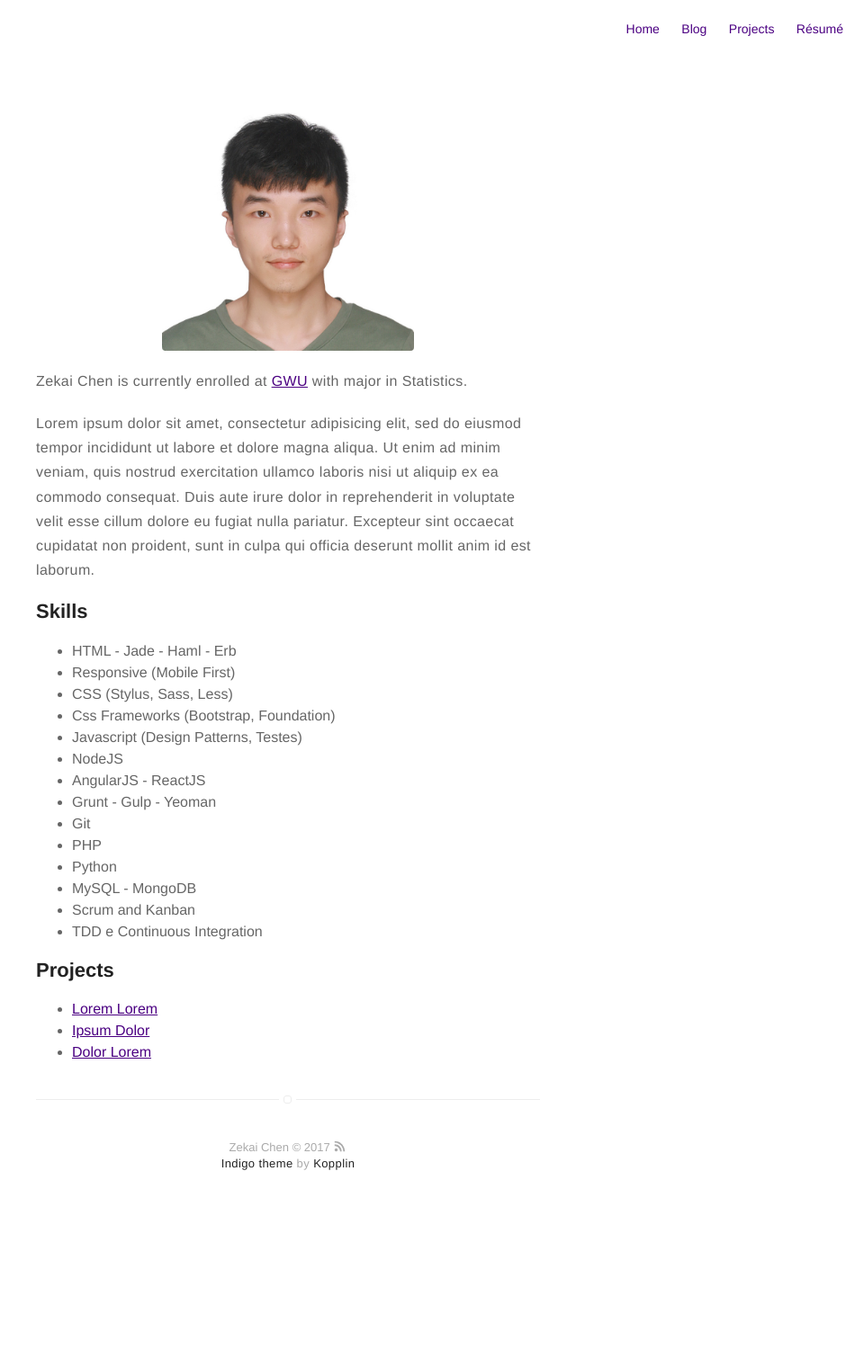
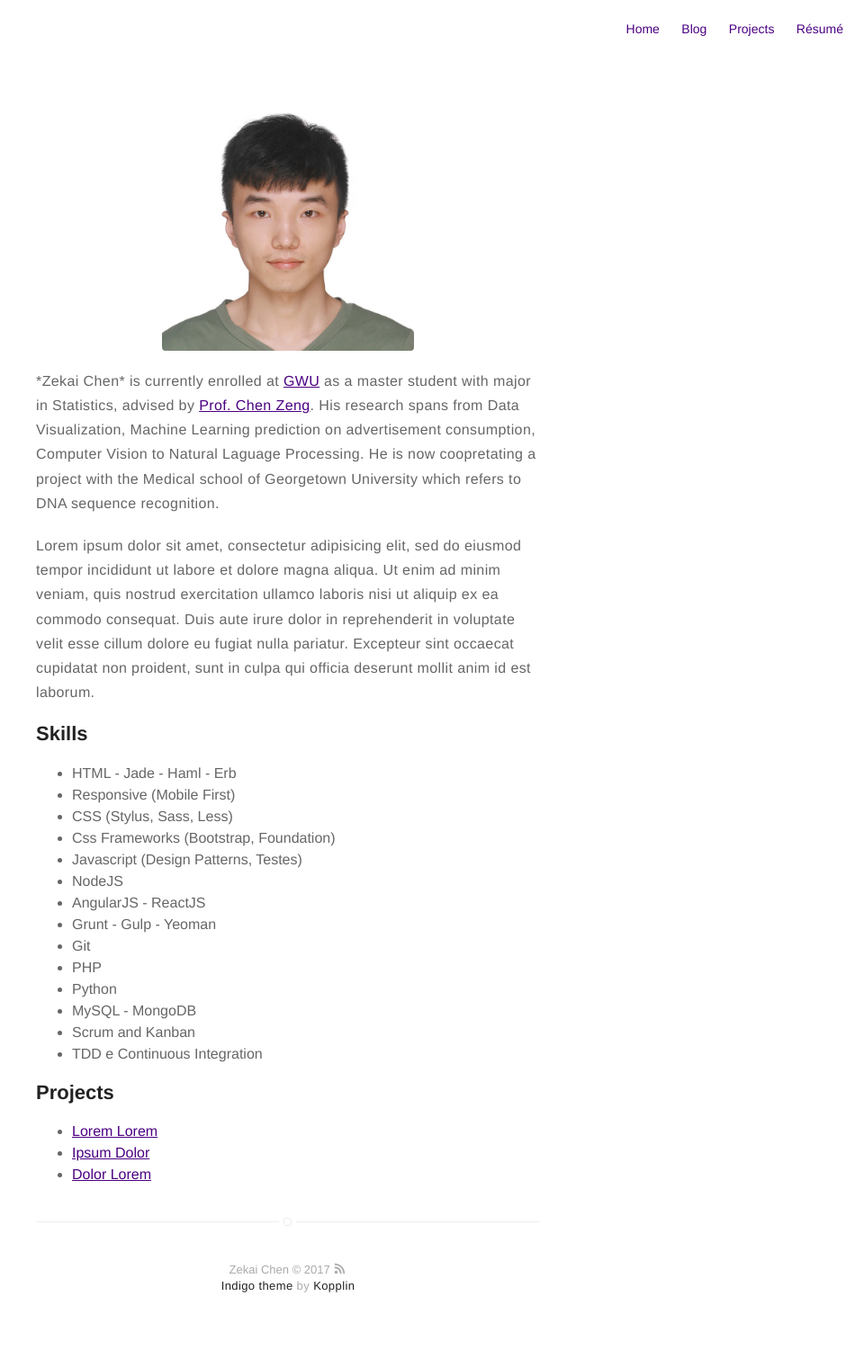
Before and after one commit to shuqizhuzhu/shuqizhuzhu.github.io, a Jekyll site: the page built from about.md, in a window 1280 px wide. Shown: the whole page at 90% size, without its empty margins (320-1280 px from the left). Built offline with Jekyll 4.4.1, drawn with Linux system fonts in a browser that asks for light colours; before the commit the page ends 1365 px from its top, so only the background shows below that.

Commit message:
Update about.md

```diff
--- a/about.md
+++ b/about.md
@@ -4,7 +4,7 @@ layout: page
 ---
 ![Profile Image]({{ site.url }}/{{ site.picture }})
 
-<p>Zekai Chen is currently enrolled at <a href="https://www.gwu.edu/">GWU</a> with major in Statistics.</p>
+<p>*Zekai Chen* is currently enrolled at <a href="https://www.gwu.edu/">GWU</a> as a master student with major in Statistics, advised by <a href="http://home.gwu.edu/~chenz/">Prof. Chen Zeng</a>. His research spans from Data Visualization, Machine Learning prediction on advertisement consumption, Computer Vision to Natural Laguage Processing. He is now coopretating a project with the Medical school of Georgetown University which refers to DNA sequence recognition.</p>
 
 <p>Lorem ipsum dolor sit amet, consectetur adipisicing elit, sed do eiusmod
 tempor incididunt ut labore et dolore magna aliqua. Ut enim ad minim veniam,
```
